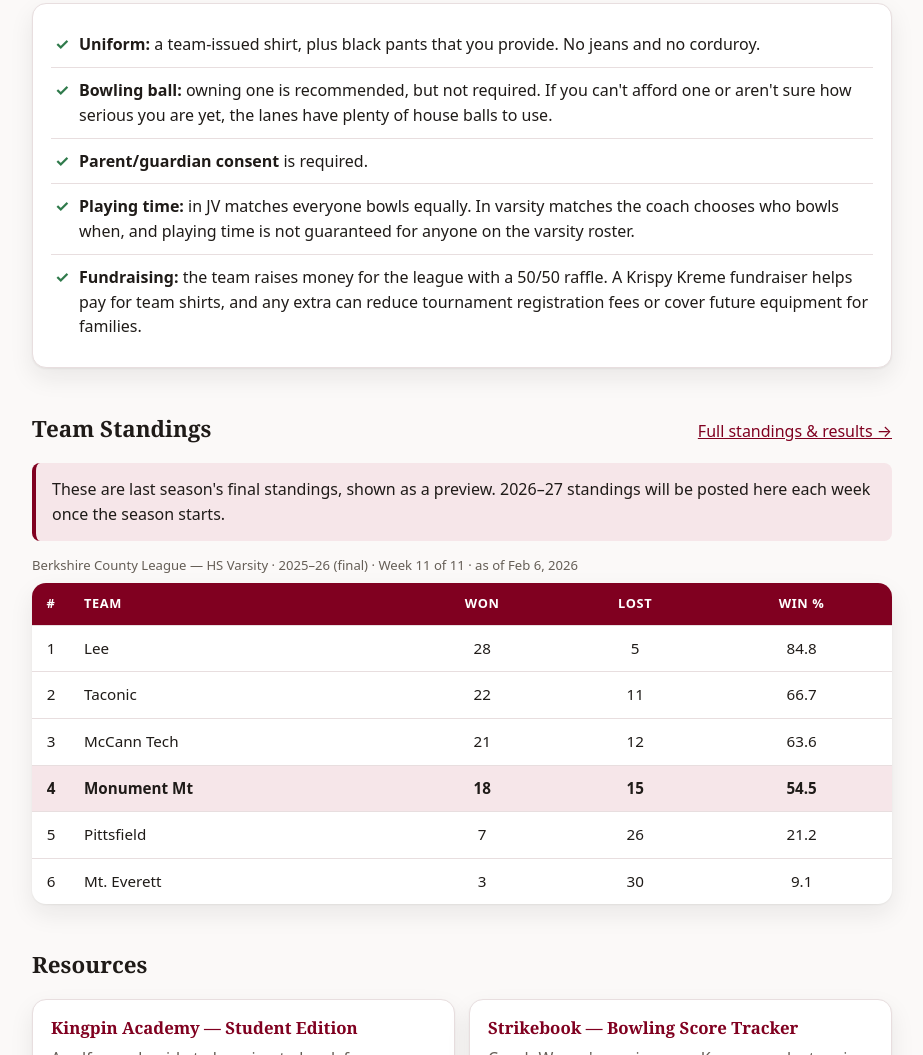
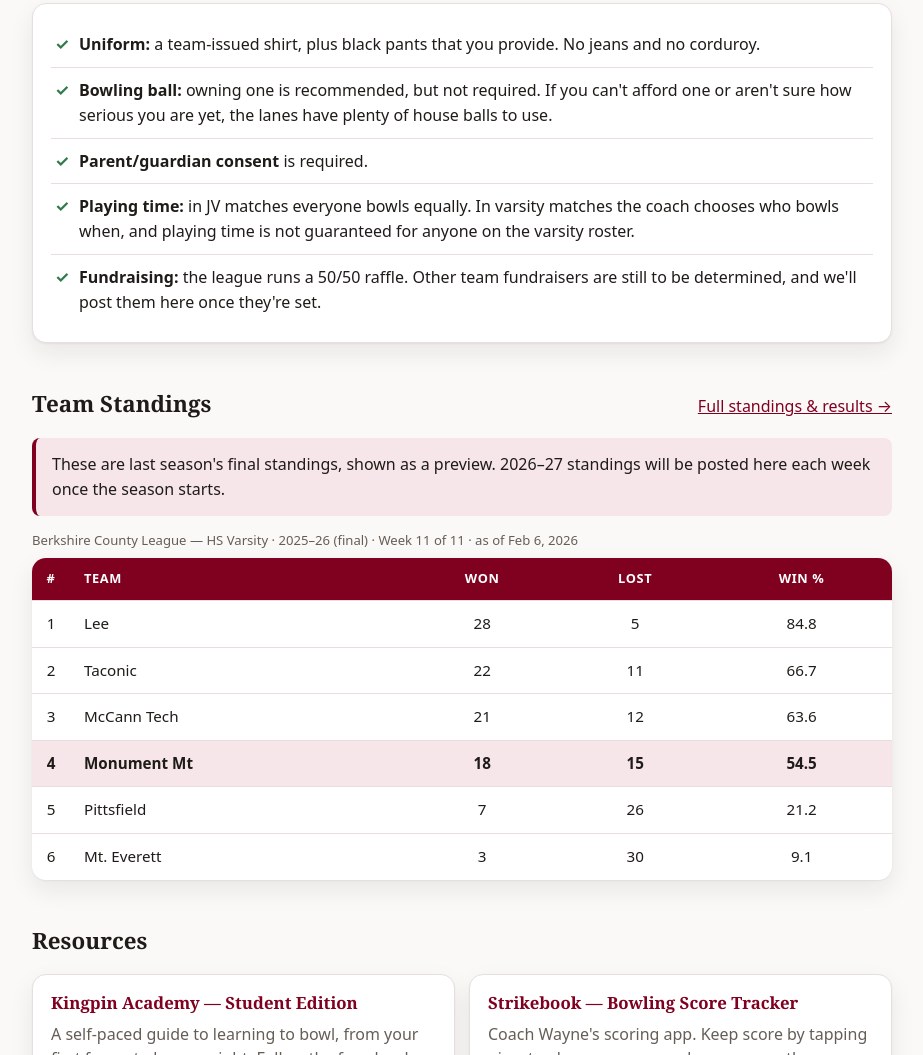
Before and after one commit to cartoticus/MonumentBowling, a plain HTML site: page index.html in a window 1280 px wide. Shown: the part 1068-2123 px from the top of the page, without its empty margins (178-1101 px from the left). Drawn offline with Linux system fonts and the light colour scheme.

Commit message:
Update fundraising: league 50/50 raffle, other fundraisers TBD
Co-Authored-By: Claude Sonnet 5.5 <noreply@anthropic.com>
Claude-Session: https://claude.ai/code/session_01KNXiYLCbirdeiuK6BPKfXG

```diff
--- a/index.html
+++ b/index.html
@@ -75,7 +75,7 @@
       <li><strong>Bowling ball:</strong> owning one is recommended, but not required. If you can't afford one or aren't sure how serious you are yet, the lanes have plenty of house balls to use.</li>
       <li><strong>Parent/guardian consent</strong> is required.</li>
       <li><strong>Playing time:</strong> in JV matches everyone bowls equally. In varsity matches the coach chooses who bowls when, and playing time is not guaranteed for anyone on the varsity roster.</li>
-      <li><strong>Fundraising:</strong> the team raises money for the league with a 50/50 raffle. A Krispy Kreme fundraiser helps pay for team shirts, and any extra can reduce tournament registration fees or cover future equipment for families.</li>
+      <li><strong>Fundraising:</strong> the league runs a 50/50 raffle. Other team fundraisers are still to be determined, and we'll post them here once they're set.</li>
     </ul>
   </div>
 </section>
```
